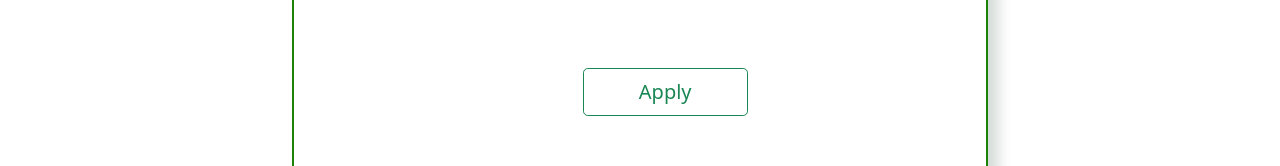
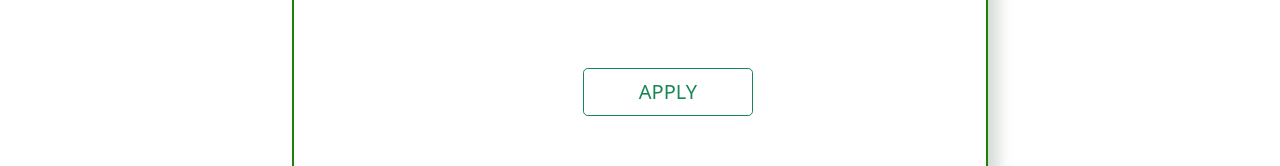
Before and after one commit to InfobyAdrienne/Sneaker-Seeker-Demo, a React (Create React App) app in the folder client/: page /search in a window 1280 px wide. Shown: the part 511-677 px from the top of the page. Built offline with nearby package versions, Linux system fonts and the light colour scheme; the HTML template or start-up script is replaced by a standard one.

Commit message:
MChanged apply button into captial letters

```diff
--- a/client/src/components/Search.js
+++ b/client/src/components/Search.js
@@ -140,7 +140,7 @@ function Search() {
                           type="Submit"
                           value="Submit"
                           onClick={(e) => fetchData(e)}
-                        >Apply
+                        >APPLY
                       </Button>
                     </div>
                     </div>
```
